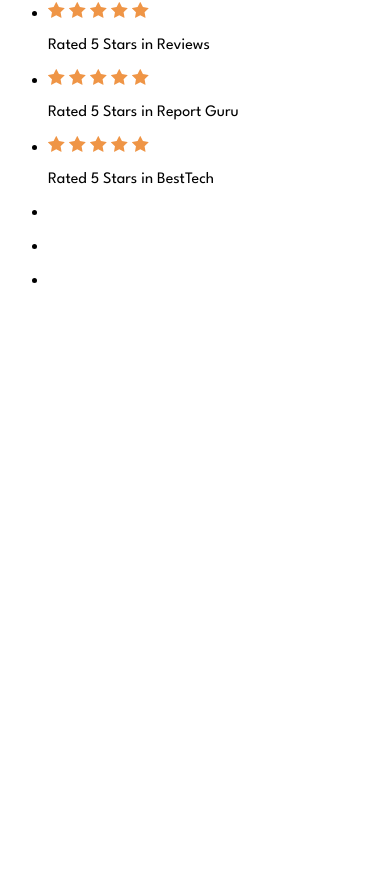
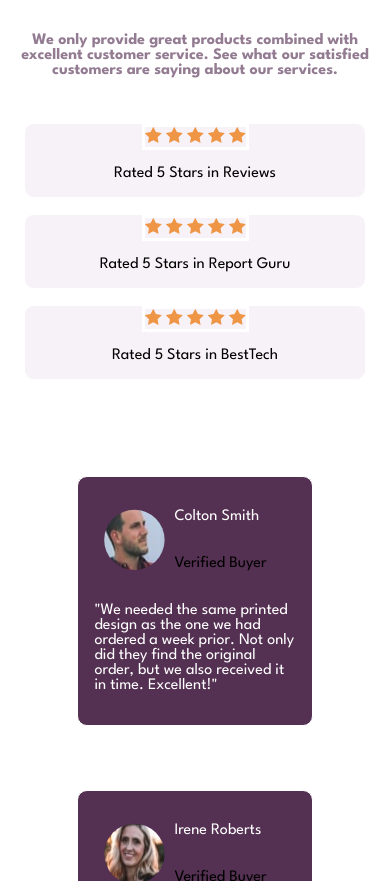
Before and after one commit to SerafinMLG/202309-w2ch1-serafin-alferez, a website: page index.html in a window 390 px wide. Shown: the part 190-1071 px from the top of the page. Before the commit the page ends 844 px from the top, so only its background shows below. Drawn offline with Linux system fonts and the light colour scheme.

Commit message:
Add corrections for responsive

```diff
--- a/index.html
+++ b/index.html
@@ -18,8 +18,8 @@
         <h2>We only provide great products combined with excellent customer service.
             See what our satisfied customers are saying about our services.</h2>
     </div>
-    <ul>
-        <li>
+    <ul class="firstlist">
+        <li class="box">
             <div class="stars">
                 <img src="./img/icon-star.svg" alt="estrella">
                 <img src="./img/icon-star.svg" alt="estrella">
@@ -30,7 +30,7 @@
             </div>
                 <p>Rated 5 Stars in Reviews</p>
         </li>
-        <li>
+        <li class="box">
             <div class="stars">
                 <img src="./img/icon-star.svg" alt="estrella">
                 <img src="./img/icon-star.svg" alt="estrella">
@@ -40,7 +40,7 @@
             </div>
                 <p>Rated 5 Stars in Report Guru</p>
         </li>
-        <li>
+        <li class="box">
             <div class="stars">
                 <img src="./img/icon-star.svg" alt="estrella">
                 <img src="./img/icon-star.svg" alt="estrella">
@@ -53,42 +53,49 @@
     </ul>
     </section>
     <section class="articles">
-        <ul>
-            <li>
-                <div>
-                    <img src="" alt="">
-                    <p>
-                        <span></span>
-                        <span></span>
-                    </p>
+        <ul class="secondlist">
+            <li class="article">
+                <div class="toparticle">
+                    <img class="circle" src="./img/image-colton.jpg" alt="">
+                    <div class="name">
+
+                        <p class="text">Colton Smith</p>
+                        <p>Verified Buyer</p>
+
+
                 </div>
-                <p>
+                </div>
+                <p class="text">"We needed the same printed design as the one we had ordered a week prior.
+                    Not only did they find the original order, but we also received it in time.
+                    Excellent!"</p>
+            </li>
+            <li class="article">
+                <div class="toparticle">
+                    <img class="circle" src="./img/image-irene.jpg" alt="">
+                    <div class="name">
 
-                </p>
+                            <p class="text">Irene Roberts</p>
+                            <p>Verified Buyer</p>
+
+
+                    </div>
+                </div>
+                <p class="text">"Customer service is always excellent and very quick turn around. Completely
+                    delighted with the simplicity of the purchase and the speed of delivery."</p>
             </li>
-            <li>
-                <div>
-                    <img src="" alt="">
-                    <p>
-                        <span></span>
-                        <span></span>
-                    </p>
+            <li class="article">
+                <div class="toparticle">
+                    <img class="circle" src="./img/image-anne.jpg" alt="">
+                    <div class="name">
+
+                        <p class="text">Anne Wallace</p>
+                        <p>Verified Buyer</p>
+
+
                 </div>
-                <p>
-
-                </p>
-            </li>
-            <li>
-                <div>
-                    <img src="" alt="">
-                    <p>
-                        <span></span>
-                        <span></span>
-                    </p>
                 </div>
-                <p>
-
-                </p>
+                <p class="text">"Put an order with this company and can only praise them for the very high
+                    standard. Will definitely use them again and recommend them to everyone!"</p>
             </li>
         </ul>
     </section>
--- a/scss/style.scss
+++ b/scss/style.scss
@@ -3,31 +3,116 @@
     box-sizing: border-box;
 }
 
-h1 {
+$primarycolor: hsl(300, 43%, 22%);
+$secundarycolor: hsl(303, 10%, 53%);
+
+body {
     font-family: 'League Spartan', sans-serif;
-    font-size: 3rem;
 }
 
 h1 {
-    font-family: 'League Spartan', sans-serif;
-    font-size: 0.6rem;
+    text-align: center;
+    font-size: 3rem;
+    color: $primarycolor;
+}
+
+.articles {
+    padding-top: 1rem;
+    display: flex;
+    justify-content: center;
+}
+
+.article {
+    border: 1px solid white;
+    border-radius: 10px;
+    background-color: hsl(303, 27%, 26%);
+    margin: 2rem;
+    display: flex;
+    flex-direction: column;
+    padding: 1rem;
+
+}
+
+h2 {
+    text-align: center;
+    font-size: 1rem;
+    color: $secundarycolor;
+}
+
+ul {
+    list-style: none;
+    padding-left: 0;
+}
+.name {
+    display: flex;
+    flex-direction: column;
+}
+
+li {
+    display: flex;
+    justify-content: center;
+}
+
+.text {
+    color: white;
+}
+
+.box {
+    text-align: center;
+    border: 1px solid white;
+    border-radius: 10px;
+    background-color:hsl(300, 24%, 96%);
+    display: flex;
+    justify-content: center;
+    align-items: center;
+    flex-direction: column;
+    margin: 1rem;
+}
+
+.circle {
+
+    clip-path: circle(34.6% at 50% 50%);
+}
+
+.toparticle {
+
+    display: flex;
+    justify-content: flex-start;
+}
+
+.reviews {
+    display: flex;
+    justify-content: center;
+}
+
+.secondlist {
+    max-width: 80%;
+    display: flex;
+    justify-content: space-around;
 }
 
 
 
-
-@media (width< 376px) {
-    .reviews {
+@media (width< 400px) {
+    .reviews, .secondlist {
         list-style: none;
         display: flex;
         flex-direction: column;
     }
     .stars {
+
         list-style: none;
-        border: solid black;
+        border: solid white;
+    }
+    h1, h2 {
+        display: flex;
+        justify-content: center;
+    }
+    .firstlist {
+        list-style: none;
     }
 
+
+
+
 }
-p {
-    font-family: 'League Spartan', sans-serif;
-}
```
Also changed, not shown: css/style.css.
